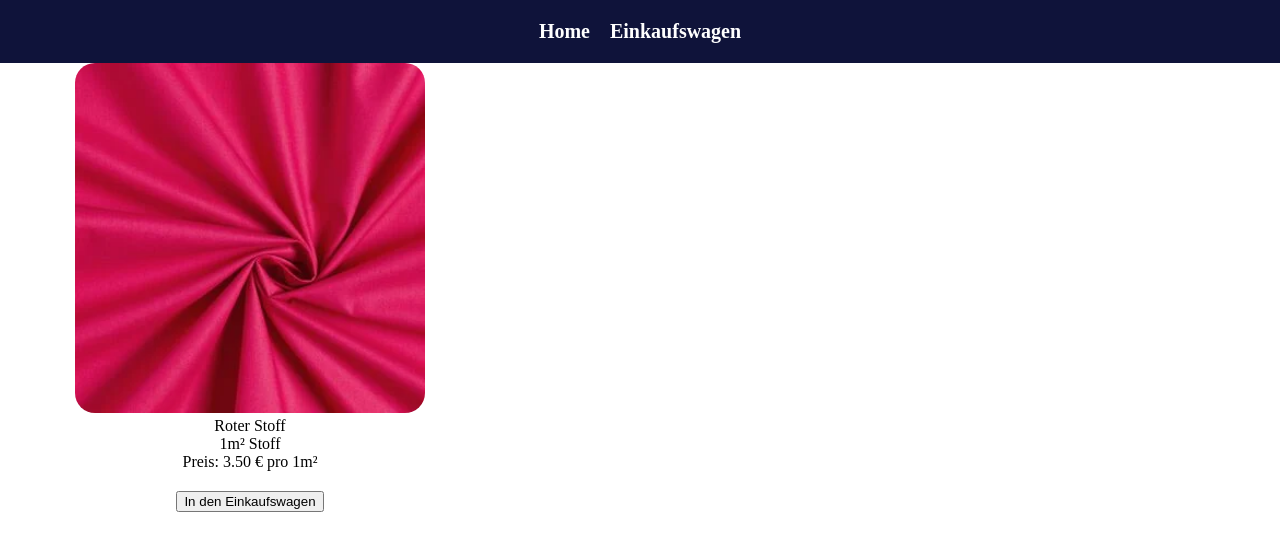
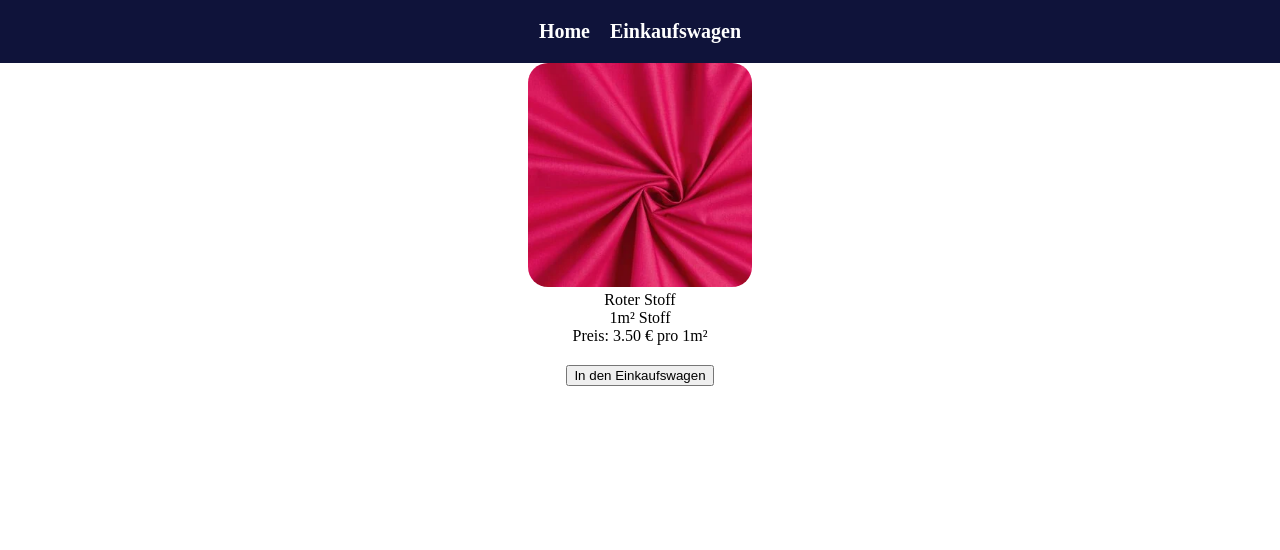
Before and after one commit to feindreh/cart, a React (Create React App) app: page /buy/1 in a window 1280 px wide. Shown: the top 550 px of the page. Built offline with nearby package versions, Linux system fonts and the light colour scheme.

Commit message:
moved cart from buy to own route

```diff
--- a/src/components/buy.js
+++ b/src/components/buy.js
@@ -1,6 +1,6 @@
 import { useParams } from "react-router-dom"
 import warehouse from "../warehouse"
-import Cart from "./Cart"
+import { Link } from "react-router-dom"
 
 function Buy(props){
     const {add,cart} = props
@@ -14,6 +14,7 @@
 
 
     return(
+        <div className="gigaWrap">
             <div className="buy">
                 <div className="buyWrap">
                     <div className="imgWrap">
@@ -31,10 +32,13 @@
                         </div>
                     </div>
                 </div>
+
+                    <Link to="/cart">
                         <div className="shopit">
                             <button type="button" onClick={()=>[add(id)]}>In den Einkaufswagen</button>
                         </div>
-            <div className="smallCart"><Cart cart={cart}/></div>
+                    </Link>
+            </div>
         </div>
     )
 }
```
Lines whose indentation alone changed are shown as unchanged.
